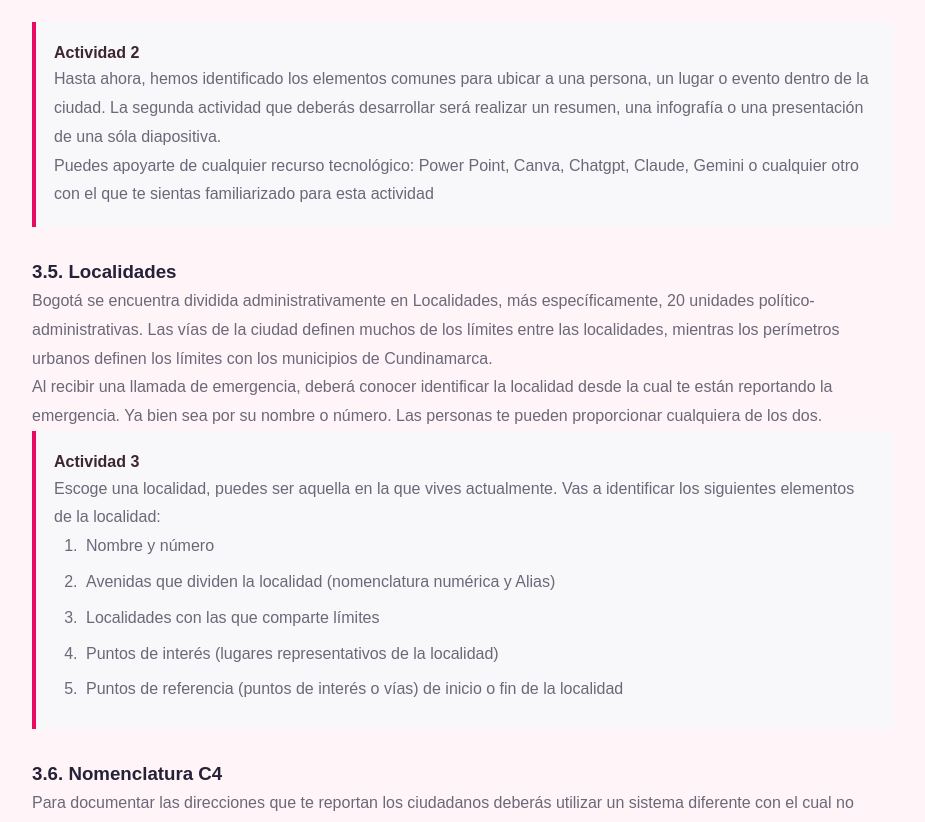
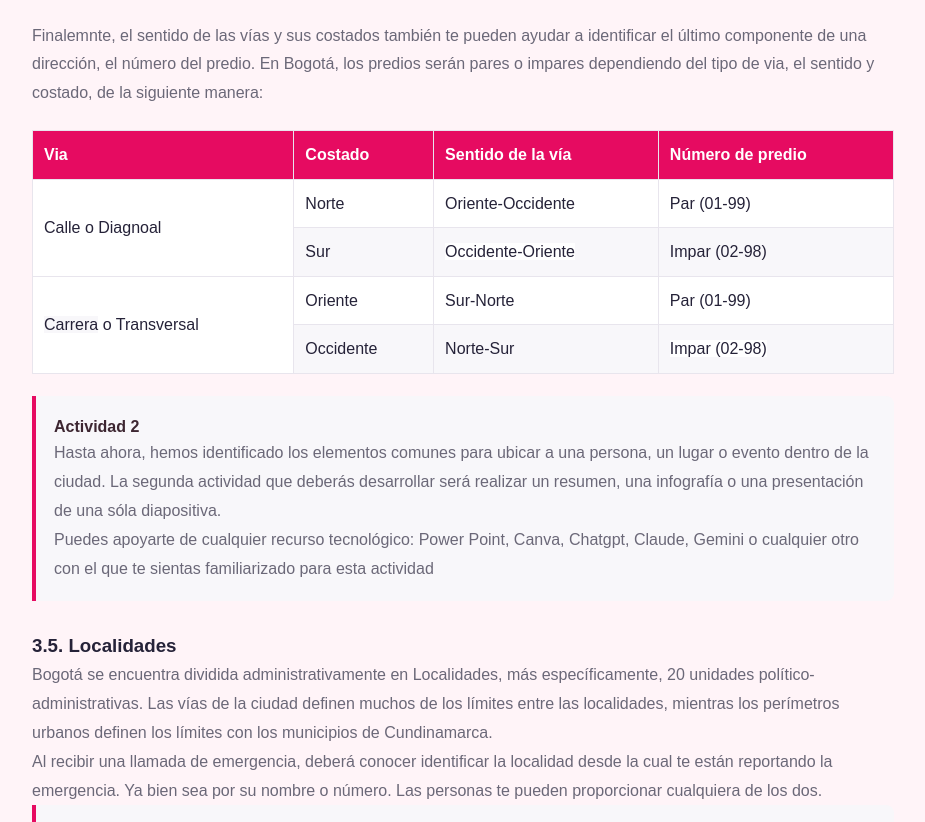
Before and after one commit to equipocapacitacionc4/operadoresC4, a plain HTML site: page modulos/geolocalizacion-incidentes.html in a window 1280 px wide. Shown: the part 5506-6328 px from the top of the page, without its empty margins (322-1247 px from the left). Drawn offline with Linux system fonts and the light colour scheme; a script that the page names is missing.

Commit message:
Enhance geolocation incident page with street info
Added a table explaining the street numbering system in Bogotá.

```diff
--- a/modulos/geolocalizacion-incidentes.html
+++ b/modulos/geolocalizacion-incidentes.html
@@ -608,6 +608,47 @@
                         loading="lazy">
                 </figure>
 
+                <p>
+                    Finalemnte, el sentido de las vías y sus costados también te pueden ayudar a identificar el último componente de una dirección,
+                    el número del predio. En Bogotá, los predios serán pares o impares dependiendo del tipo de via, el sentido y costado, de la
+                    siguiente manera:
+                </p>
+
+            <div class="module-table-wrap">
+                    <table class="module-table">
+                      <tr>
+                        <th class="tg-u48w"><span style="color:#FFF;background-color:#E60B61">Via</span></th>
+                        <th class="tg-u48w"><span style="color:#FFF;background-color:#E60B61">Costado</span></th>
+                        <th class="tg-703e"><span style="color:#FFF;background-color:#E60B61">Sentido de la vía</span></th>
+                        <th class="tg-703e">Número de predio</th>
+                      </tr>
+                    </thead>
+                    <tbody>
+                      <tr>
+                        <td class="tg-xg5h" rowspan="2"><span style="background-color:#FFF">Calle</span> o Diagnoal</td>
+                        <td class="tg-6gwo"><span style="background-color:#FFF">Norte</span></td>
+                        <td class="tg-a01a"><span style="background-color:#FFF">Oriente-Occidente</span></td>
+                        <td class="tg-a01a">Par (01-99)</td>
+                      </tr>
+                      <tr>
+                        <td class="tg-tfy7">Sur</td>
+                        <td class="tg-tfy7"><span style="background-color:#FFF">Occidente-Oriente</span></td>
+                        <td class="tg-tfy7">Impar (02-98)</td>
+                      </tr>
+                      <tr>
+                        <td class="tg-dye5" rowspan="2"><span style="background-color:#F8F7FA">Carrera</span> o Transversal</td>
+                        <td class="tg-kzun">Oriente</td>
+                        <td class="tg-kzun">Sur-Norte</td>
+                        <td class="tg-ximd"><span style="color:#252238;background-color:#FFF">Par (01-99)</span></td>
+                      </tr>
+                      <tr>
+                        <td class="tg-xg5h">Occidente</td>
+                        <td class="tg-tfy7">Norte-Sur</td>
+                        <td class="tg-xg5h"><span style="color:#252238;background-color:#FFF">Impar (02-98)</span></td>
+                      </tr>
+                    </table>
+                </div>
+
                 <div style="padding:18px; border-left:4px solid #E60B61; background:#F8F7FA; border-radius:0 8px 8px 0;">
                     <h4>Actividad 2</h4>
                     <p>Hasta ahora, hemos identificado los elementos comunes para ubicar a una persona, un lugar o evento dentro de la ciudad. La segunda actividad que deberás desarrollar será realizar un resumen, una infografía o una presentación de una sóla diapositiva.</p>
```
